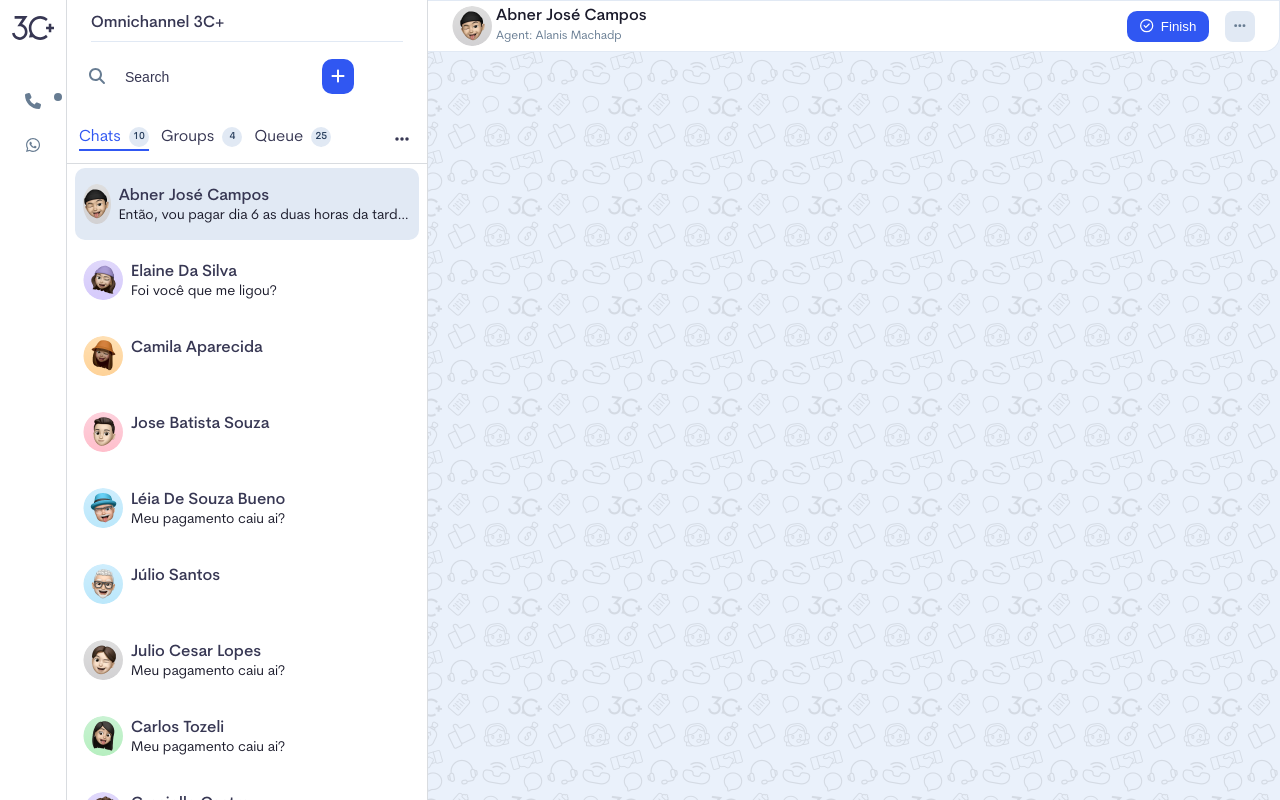
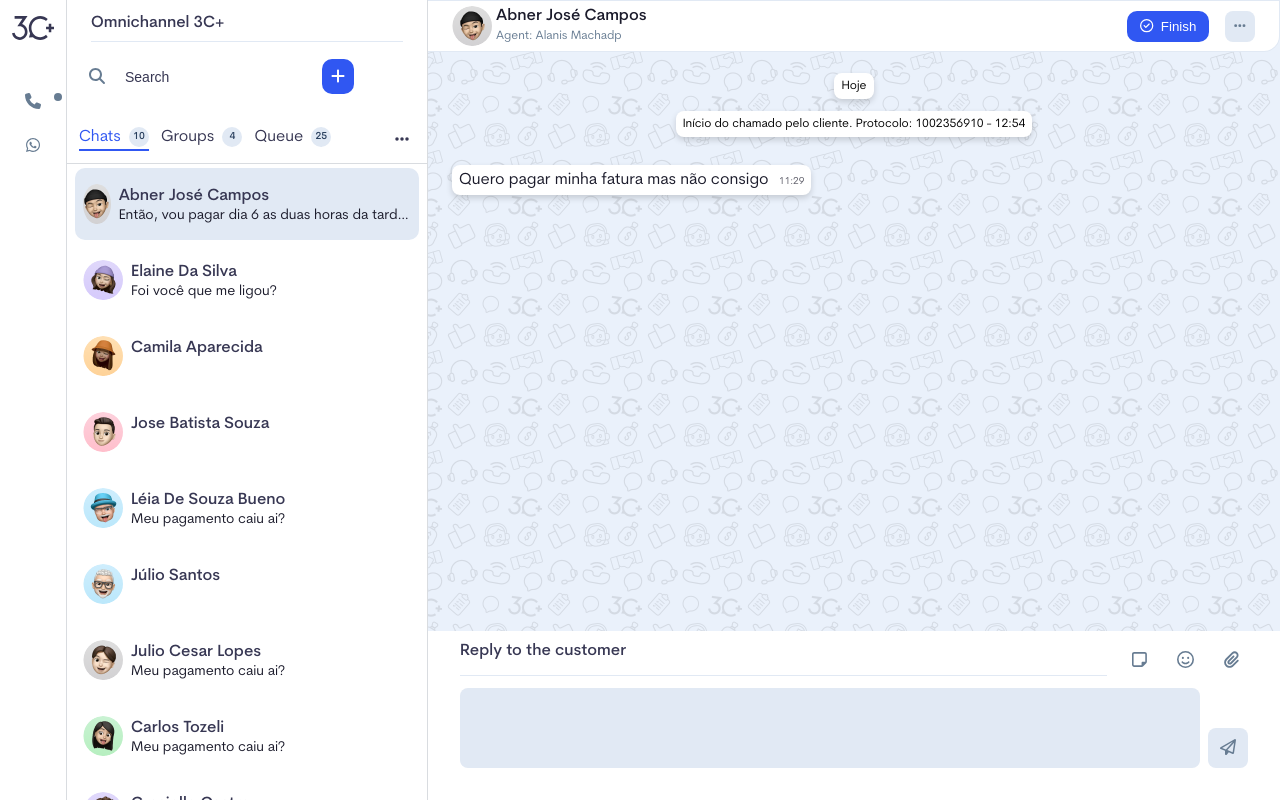
Before and after one commit to AllanGBOliveira/threeCPlusTest, a Vue app: page / in a window 1280 px wide. Built offline with nearby package versions, Linux system fonts and the light colour scheme.

Commit message:
feat(chatsView): chats view finished

```diff
--- /dev/null
+++ b/src/assets/fakeApi/chatContent.json
@@ -0,0 +1,6 @@
+{
+  "id": 0,
+  "userId": 0,
+  "msg": "Então, vou pagar dia 6 as duas horas da tarde, tudo bem por você?",
+    "date": ""
+}
--- /dev/null
+++ b/src/assets/styles/scss/components/chatContentComponent.module.scss
@@ -0,0 +1,46 @@
+.chat-content {
+  display: block;
+  padding: 21px 24px;
+  flex: 1;
+
+  &-head {
+    display: flex;
+    flex-direction: column;
+    justify-content: center;
+    align-items: center;
+  }
+}
+
+.msg {
+  background-color: #fff;
+  font-size: 1rem;
+  line-height: 1;
+  padding: 7px;
+  color: $color-3;
+  border-radius: 8px;
+  display: inline-block;
+  box-shadow: 0 3px 6px rgba($color: #000, $alpha: 0.16);
+
+  &-date,
+  &-title {
+    color: #000;
+    font-size: 0.75rem;
+  }
+
+  &-date {
+    margin-bottom: 12px;
+  }
+
+  &-title {
+    margin-bottom: 28px;
+  }
+
+  &-time {
+    color: $color-3;
+    font-size: 0.625rem;
+    line-height: 1;
+    font-weight: 400;
+    opacity: 0.7;
+    margin-left: 6px;
+  }
+}
--- a/src/assets/styles/scss/views/chats.module.scss
+++ b/src/assets/styles/scss/views/chats.module.scss
@@ -1,5 +1,7 @@
 .chat {
   background-image: url('/src/assets/icons/bg.png');
+  display: flex;
+  flex-direction: column;
   background-size: 100px;
   background-color: $bg;
   width: 100%;
@@ -98,3 +100,108 @@
     }
   }
 }
+
+.send-msg {
+  background-color: #fff;
+  padding: 12px 32px 32px 32px;
+
+  &-head {
+    display: flex;
+    margin-bottom: 12px;
+    gap: 16px;
+  }
+
+  &-title {
+    font-size: 1rem;
+    font-weight: 500;
+    color: $color-1;
+    flex: 1;
+    padding-bottom: 5px;
+    border-bottom: 1px solid $color-muted-2;
+  }
+
+  &-fabs {
+    display: flex;
+    flex-wrap: wrap;
+    gap: 12px;
+
+    .fab-item {
+      color: $color-muted;
+      font-size: 17px;
+      line-height: 1;
+      padding: 8px 9px;
+      border: 0;
+      background-color: transparent;
+      border-radius: 8px;
+      transition: all 0.25s ease;
+      cursor: pointer;
+      display: flex;
+      justify-content: center;
+      align-items: center;
+
+      &:hover,
+      &:focus,
+      &:focus-visible,
+      &:active {
+        background-color: $color-2;
+        color: #fff;
+      }
+    }
+  }
+
+  .msg-form {
+    display: flex;
+    justify-content: space-between;
+    gap: 8px;
+    align-items: flex-end;
+
+    label {
+      width: calc(100% - 48px);
+      font-size: 1rem;
+      line-height: 1.5;
+      display: inline-block;
+      overflow: hidden;
+      background-color: $color-muted-2;
+      border-radius: 8px;
+      padding: 12px;
+
+      .msg-input {
+        width: 100%;
+        background-color: transparent;
+        padding: 0;
+        color: $color-1;
+        border: 0;
+        font-size: 1rem;
+        line-height: 1.5;
+        resize: none;
+
+        &:focus,
+        &:focus-visible {
+          outline: none;
+        }
+      }
+    }
+
+    button {
+      color: $color-muted;
+      background-color: $color-muted-2;
+      border-radius: 8px;
+      border: 0;
+      padding: 11px;
+      font-size: 1rem;
+      min-width: 40px;
+      display: inline-block;
+      transition: all 0.25s ease;
+      cursor: pointer;
+
+      &:focus,
+      &:focus-visible,
+      &:hover,
+      &:active {
+        outline: none;
+        background-color: $color-2;
+        color: #fff;
+      }
+    }
+  }
+}
--- /dev/null
+++ b/src/components/ChatContentComponent.vue
@@ -0,0 +1,26 @@
+<script setup lang="ts">
+import styles from "@/assets/styles/scss/components/chatContentComponent.module.scss";
+
+import { useChatstore } from '@/stores/chats'
+
+const chats = useChatstore()
+
+const currentChat = JSON.parse(JSON.stringify(chats.currentChat))
+
+</script>
+
+<template>
+    <div :class="styles['chat-content']">
+        <div :class="styles['chat-content-head']">
+            <time :class="styles['msg'] + ' ' + styles['msg-date']" datetime="2024-03-04 18:00">Hoje</time>
+            <p :class="styles['msg'] + ' ' + styles['msg-title']">
+                Início do chamado pelo cliente. Protocolo: 1002356910 - 12:54
+            </p>
+        </div>
+
+        <p :class="styles['msg']">
+            Quero pagar minha fatura mas não consigo
+            <time :class="styles['msg-time']" datetime="2024-03-04 11:29">11:29</time>
+        </p>
+    </div>
+</template>
--- a/src/locales/en.json
+++ b/src/locales/en.json
@@ -17,5 +17,8 @@
   "head": {
     "agent": "Agent",
     "finish": "Finish"
+  },
+  "chat": {
+    "title": "Reply to the customer"
   }
 }
--- a/src/locales/pt-BR.json
+++ b/src/locales/pt-BR.json
@@ -17,5 +17,9 @@
   "head": {
     "agent": "Agente",
     "finish": "Finalizar"
+  },
+
+  "chat": {
+    "title": "Responder ao cliente"
   }
 }
--- a/src/plugins/fontAwesomeConfig.ts
+++ b/src/plugins/fontAwesomeConfig.ts
@@ -1,6 +1,28 @@
 import { library } from '@fortawesome/fontawesome-svg-core'
-import { faPhone, faMagnifyingGlass, faPlus, faEllipsis } from '@fortawesome/free-solid-svg-icons'
+import {
+  faPhone,
+  faMagnifyingGlass,
+  faPlus,
+  faEllipsis,
+  faPaperclip
+} from '@fortawesome/free-solid-svg-icons'
 import { faWhatsapp } from '@fortawesome/free-brands-svg-icons'
-import { faCircleCheck } from '@fortawesome/free-regular-svg-icons'
+import {
+  faCircleCheck,
+  faNoteSticky,
+  faFaceSmile,
+  faPaperPlane
+} from '@fortawesome/free-regular-svg-icons'
 
-library.add(faPhone, faWhatsapp, faMagnifyingGlass, faPlus, faEllipsis, faCircleCheck)
+library.add(
+  faPhone,
+  faWhatsapp,
+  faMagnifyingGlass,
+  faPlus,
+  faEllipsis,
+  faCircleCheck,
+  faPaperclip,
+  faNoteSticky,
+  faFaceSmile,
+  faPaperPlane
+)
--- a/src/views/ChatsView.vue
+++ b/src/views/ChatsView.vue
@@ -1,5 +1,6 @@
 <script setup lang="ts">
 import styles from '@/assets/styles/scss/views/chats.module.scss'
+import ChatContentComponent from '@/components/ChatContentComponent.vue';
 
 import { useChatstore } from '@/stores/chats'
 
@@ -39,5 +40,36 @@
         </button>
       </div>
     </div>
+
+    <ChatContentComponent />
+    <div :class="styles['send-msg']">
+      <div :class="styles['send-msg-head']">
+        <p :class="styles['send-msg-title']">
+          {{ $t('message.chat.title') }}
+        </p>
+
+        <div :class="styles['send-msg-fabs']">
+          <button :class="styles['fab-item']">
+            <font-awesome-icon :icon="['far', 'note-sticky']" />
+          </button>
+          <button :class="styles['fab-item']">
+            <font-awesome-icon :icon="['far', 'face-smile']" />
+          </button>
+          <button :class="styles['fab-item']">
+            <font-awesome-icon :icon="['fas', 'paperclip']" />
+          </button>
+        </div>
+      </div>
+
+      <form :class="styles['msg-form']" novalidate>
+        <label for="msg-input">
+          <textarea :class="styles['msg-input']" type="text" name="msg-input" id="msg-input" />
+        </label>
+
+        <button type="submit">
+          <font-awesome-icon :icon="['far', 'paper-plane']" />
+        </button>
+      </form>
+    </div>
   </div>
 </template>
```
Also changed, not shown: src/components/SendMessageComponent.vue (added).
